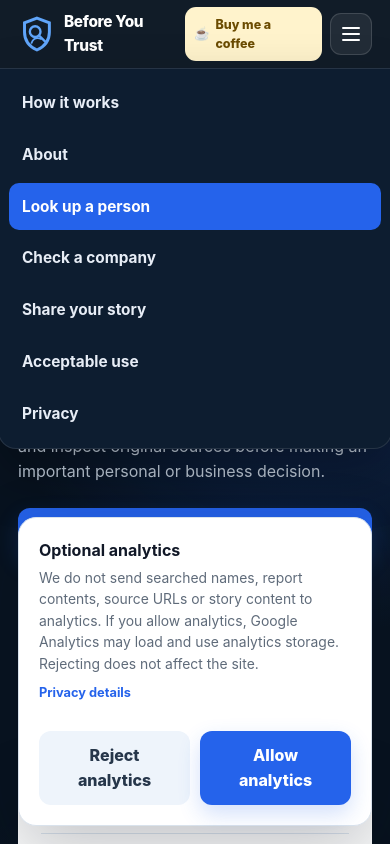
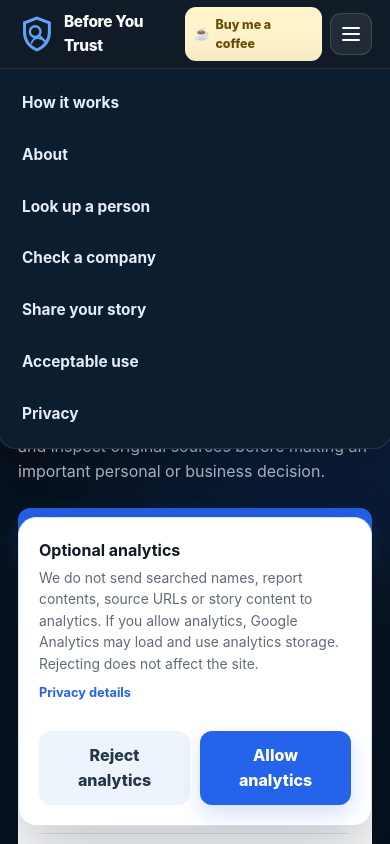
Before and after one commit to kuefmz/before-you-trust, a Next.js app: page / in a window 390 px wide. Both pictures are taken after a click on the button "Open navigation menu". Shown: the top 844 px of the page. Built offline with nearby package versions, Linux system fonts and the light colour scheme; no server answers.

Commit message:
Use standard styling for mobile person lookup

```diff
--- a/components/MobileNavigation.tsx
+++ b/components/MobileNavigation.tsx
@@ -56,7 +56,7 @@ export function MobileNavigation({ supportUrl }: { supportUrl?: string }) {
           <Link href="/about" onClick={close}>
             About
           </Link>
-          <Link className="mobile-nav__person-lookup" href="/#search" onClick={close}>
+          <Link href="/#search" onClick={close}>
             Look up a person
           </Link>
           <Link href="/check-company" onClick={close}>
```
